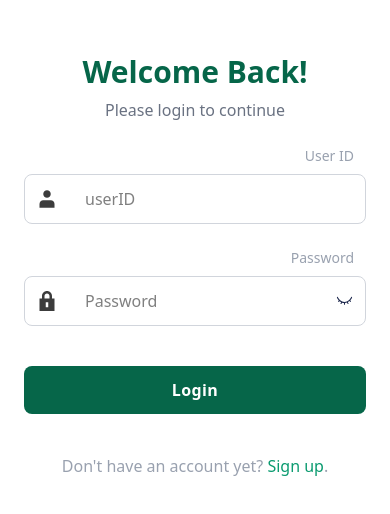
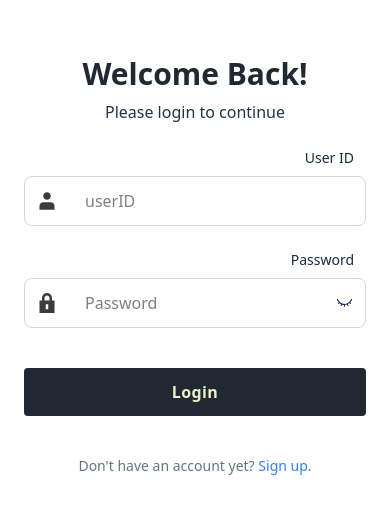
Before and after one commit to JOSEPH-Inalegwu/scholaris-app, a React (Vite) app: page / in a window 390 px wide. Shown: the part 164-678 px from the top of the page. Built offline with nearby package versions, Linux system fonts and the light colour scheme.

Commit message:
Refactor styling in Auth components for improved UI consistency; update colors and text for better readability

```diff
--- a/src/Features/Auth/Pages/AuthPage.jsx
+++ b/src/Features/Auth/Pages/AuthPage.jsx
@@ -15,13 +15,14 @@ const AuthPage = () => {
         {/* Image Section */}
         <div className="hidden bg-cover lg:block lg:w-2/4 h-screen">
           <div className="relative flex items-center h-full px-20 overflow-hidden">
-            <div className="absolute inset-0 bg-[url('src/assets/images/pexels-kalmshoota-1184580.jpg')] bg-cover bg-center filter blur-sm" />
-            <div className="absolute inset-0 bg-[#027451] opacity-50" />
+            {/* Left section background image */}
+            <div className="absolute inset-0 bg-[url('src/assets/images/gown5.jpg')] bg-cover bg-center filter blur-sm" />
+            <div className="absolute inset-0 bg-[#393E46] opacity-50" />
             <div className="space-y-14 relative z-10">
-              <div className="max-w-2xl px-8 py-7 bg-white rounded-lg shadow-md dark:bg-[#066649]">
+              <div className="max-w-2xl px-8 py-7 rounded-lg shadow-md bg-[#222831]">
                 <div className="mt-2 space-y-3">
                   <img src="src/assets/icons/graduation-cap.svg" alt="" className="w-15 h-15 mx-auto" />
-                  <h4 className="text-2xl font-bold text-gray-700 dark:text-white">Welcome to the Scholaris Portal</h4>
+                  <h4 className="text-2xl font-bold text-white">Welcome to the Scholaris Portal</h4>
                   <p className="text-gray-500 dark:text-gray-300 text-sm">
                     Empowering students at <b>Nasarawa State University</b> to excel in their studies.
                     Access a comprehensive collection of past questions to enhance your learning experience.
@@ -29,10 +30,10 @@ const AuthPage = () => {
                 </div>
               </div>
 
-              <div className="max-w-2xl px-8 py-6 bg-white rounded-lg shadow-md dark:bg-[#066649]">
+              <div className="max-w-2xl px-8 py-6 rounded-lg shadow-md bg-[#222831]">
                 <div className="mt-2">
                   <img src="src/assets/icons/quote-open-editor-svgrepo-com.svg" alt="" className="w-5 h-5 mx-auto text-white" />
-                  <h2 className="font-semibold italic text-center text-gray-700 dark:text-white">Practice, Progress, Succeed.</h2>
+                  <h2 className="font-semibold italic text-center text-white">Practice, Progress, Succeed.</h2>
                 </div>
               </div>
             </div>
--- a/src/Features/Auth/components/LoginForm.jsx
+++ b/src/Features/Auth/components/LoginForm.jsx
@@ -16,20 +16,20 @@ const LoginForm = ({
     <div className="h-screen container justify-center flex items-center px-2 md:px-8 w-full py-20 my-2 md:my-0 md:py-0">
       <div className="flex-1">
         <div className="text-center md:text-left">
-          <h3 className="mt-0 text-3xl md:text-4xl font-semibold md:font-bold text-[#066649]">Welcome Back!</h3>
-          <p className='text-gray-500 mt-2'>Please login to continue</p>
+          <h3 className="mt-0 text-3xl md:text-4xl font-semibold md:font-bold text-[#222831]">Welcome Back!</h3>
+          <p className='text-[#213448] mt-2'>Please login to continue</p>
         </div>
 
         <div className="mt-6">
           <form onSubmit={onSubmit}>
             {/* User ID Field */}
             <div className="relative mb-6">
-              <label htmlFor="email" className="block mb-2 text-sm text-gray-400 text-end mx-3">User ID</label>
+              <label htmlFor="email" className="block mb-2 text-sm text-gray-800 text-end mx-3">User ID</label>
               <div
                 className={`flex items-center border rounded-lg transition-all duration-300 ${
                   errors.userID
                     ? 'border-red-500 ring-1 ring-red-500'
-                    : 'border-gray-300 focus-within:border-[#066649] focus-within:ring-1 focus-within:ring-[#066649]'
+                    : 'border-gray-300 focus-within:border-[#948979] focus-within:ring-1 focus-within:ring-[#222831]'
                 } ${shakeUserID ? 'shake' : ''}`}
               >
                 <img src="src/assets/icons/user.svg" alt="" className='w-5 h-5 mx-3' />
@@ -50,7 +50,7 @@ const LoginForm = ({
 
             {/* Password Field */}
             <div className="mb-10">
-              <label htmlFor="password" className="block mb-2 text-sm text-gray-400 text-end mx-3">Password</label>
+              <label htmlFor="password" className="block mb-2 text-sm text-gray-800 text-end mx-3">Password</label>
               <div className={`${shakePassword ? 'shake' : ''}`}>
                 <PasswordInput
                   id="password"
@@ -69,19 +69,19 @@ const LoginForm = ({
             <div>
               <button
                 type="submit"
-                className="w-full px-4 font-semibold py-3 tracking-wide text-white bg-[#066649] rounded-lg hover:bg-[#386155]"
+                className="w-full rounded-sm px-4 font-semibold py-3 tracking-wide text-[#ECEFCA] bg-[#222831] cursor-pointer"
               >
                 Login
               </button>
             </div>
           </form>
 
-          <p className="mt-10 font-medium text-center text-gray-400">
+          <p className="text-sm md:text-md mt-10 text-center text-gray-500">
             Don&#x27;t have an account yet?{' '}
             <button
               type="button"
               onClick={onSwitchToSignup}
-              className="text-[#0b9b70] focus:outline-none focus:underline hover:underline"
+              className="text-blue-500 font-medium focus:outline-none focus:underline hover:underline"
             >
               Sign up
             </button>.
--- a/src/Features/Auth/components/PasswordInput.jsx
+++ b/src/Features/Auth/components/PasswordInput.jsx
@@ -5,7 +5,7 @@ const PasswordInput = ({ value, onChange, placeholder, id, error }) => {
   const toggleShow = () => setShowPassword(prev => !prev);
 
   return (
-    <div className={`flex items-center border rounded-lg ${error ? 'border-red-500 ring-1 ring-red-500' : 'border-gray-300 focus-within:border-[#066649] focus-within:ring-1 focus-within:ring-[#066649]'}`}>
+    <div className={`flex items-center border rounded-lg ${error ? 'border-red-500 ring-1 ring-red-500' : 'border-gray-300 focus-within:border-[#948979] focus-within:ring-1 focus-within:ring-[#222831]'}`}>
       <img src="src/assets/icons/lock.svg" alt="" className='w-5 h-5 mx-3' />
       <input
         type={showPassword ? 'text' : 'password'}
@@ -18,7 +18,7 @@ const PasswordInput = ({ value, onChange, placeholder, id, error }) => {
       <button
         type="button"
         onClick={toggleShow}
-        className="px-3 text-gray-500 focus:outline-none cursor-pointer"
+        className="px-3 text-gray-800 focus:outline-none cursor-pointer"
         aria-label={showPassword ? 'Hide password' : 'Show password'}
       >
         <img
--- a/src/Features/Auth/components/SignupForm.jsx
+++ b/src/Features/Auth/components/SignupForm.jsx
@@ -54,11 +54,11 @@ const SignupForm = ({ onSwitchToLogin }) => {
         {success ? (
           <div className="text-center">
             <h2 className="text-3xl font-bold text-green-600 mb-4">🎉 Account Created!</h2>
-            <p className="text-gray-600">Redirecting to login page...</p>
+            <p className="text-gray-800">Redirecting to login page...</p>
           </div>
         ) : (
           <>
-            <h2 className="text-4xl font-semibold text-center mb-10 text-[#066649]">Create a new account</h2>
+            <h2 className="text-4xl font-semibold text-center mb-10 text-[#222831]">Create a new account</h2>
             <form onSubmit={handleSignup}>
               {step === 1 && (
                 <>
@@ -70,17 +70,17 @@ const SignupForm = ({ onSwitchToLogin }) => {
                     onClick={() => setStep(2)}
                     disabled={!isStep1Valid}
                     className={`w-full px-4 py-3 mt-4 text-white rounded-lg font-semibold transition ${
-                      isStep1Valid ? 'bg-[#066649] hover:bg-[#386155]' : 'bg-gray-400 cursor-not-allowed'
+                      isStep1Valid ? 'bg-[#222831] hover:bg-[#393E46]' : 'bg-gray-400 cursor-not-allowed'
                     }`}
                   >
                     Next
                   </button>
-                  <p className="text-sm text-center mt-4 text-gray-600">
+                  <p className="text-sm md:text-md text-center mt-5 text-gray-600">
                     Already have an account?{' '}
                     <button
                       onClick={onSwitchToLogin}
                       type="button"
-                      className="text-[#0b9b70] hover:underline focus:outline-none"
+                      className="text-blue-500 font-medium  hover:underline focus:outline-none"
                     >
                       Login
                     </button>
@@ -132,17 +132,17 @@ const SignupForm = ({ onSwitchToLogin }) => {
                   <button
                     type="submit"
                     disabled={loading}
-                    className="w-full px-4 py-3 text-white bg-[#066649] rounded-lg hover:bg-[#386155] font-semibold flex justify-center items-center"
+                    className="w-full px-4 py-3 text-white bg-[#222831] rounded-lg hover:bg-[#393E46] font-semibold flex justify-center items-center"
                   >
                     {loading ? <span className="animate-spin h-5 w-5 border-2 border-white border-t-transparent rounded-full"></span> : 'Register'}
                   </button>
 
-                  <p className="text-sm text-center mt-4 text-gray-600">
+                  <p className="text-sm md:text-md text-center mt-5 text-gray-600">
                     Already have an account?{' '}
                     <button
                       onClick={onSwitchToLogin}
                       type="button"
-                      className="text-[#0b9b70] hover:underline focus:outline-none"
+                      className="text-blue-500 font-medium hover:underline focus:outline-none"
                     >
                       Login
                     </button>
@@ -160,7 +160,7 @@ const SignupForm = ({ onSwitchToLogin }) => {
 const InputField = ({ label, value, onChange, type = "text", placeholder, className = "" }) => (
   <div className="mb-6">
     <label className="block text-sm font-medium mb-1">{label}</label>
-    <div className="border border-gray-300 rounded-lg focus-within:border-[#066649] focus-within:ring-1 focus-within:ring-[#066649]">
+    <div className="border border-gray-300 rounded-lg focus-within:border-[#948979] focus-within:ring-1 focus-within:ring-[#222831]">
       <input
         type={type}
         value={value}
```
Also changed, not shown: src/assets/images/gown5.jpg (added), src/assets/images/pexels-kalmshoota-1184580.jpg (deleted).
